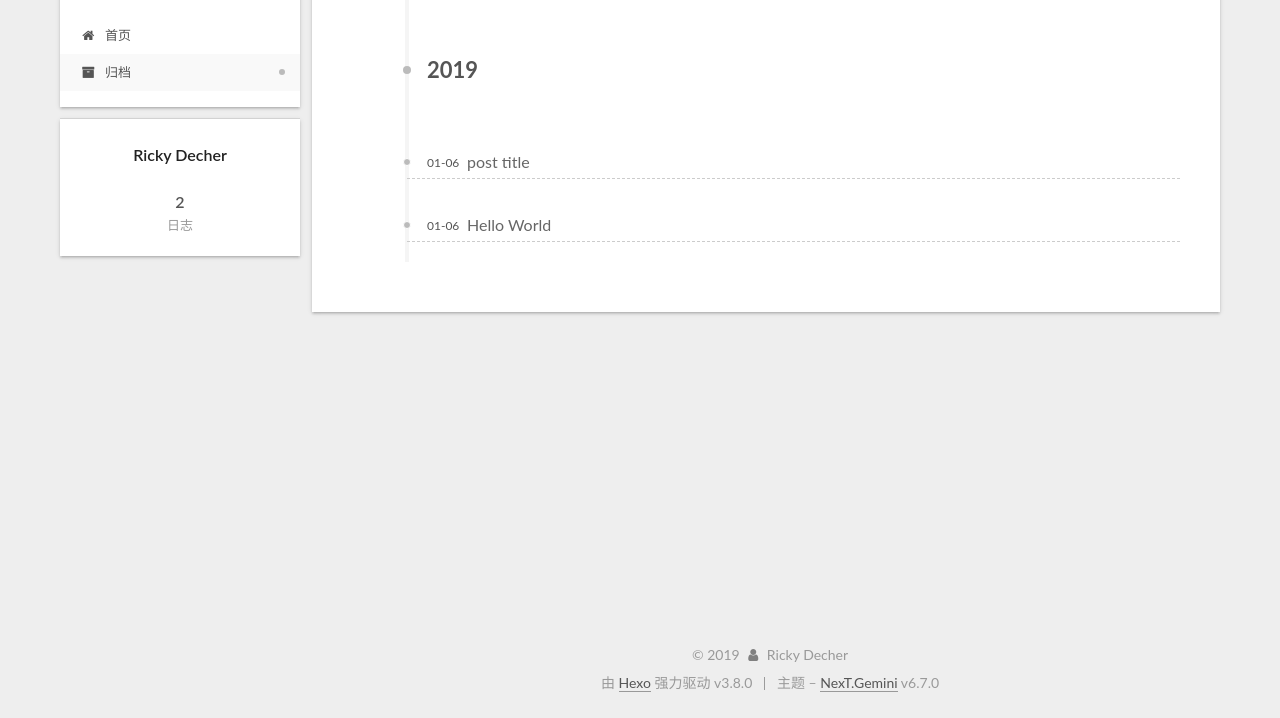
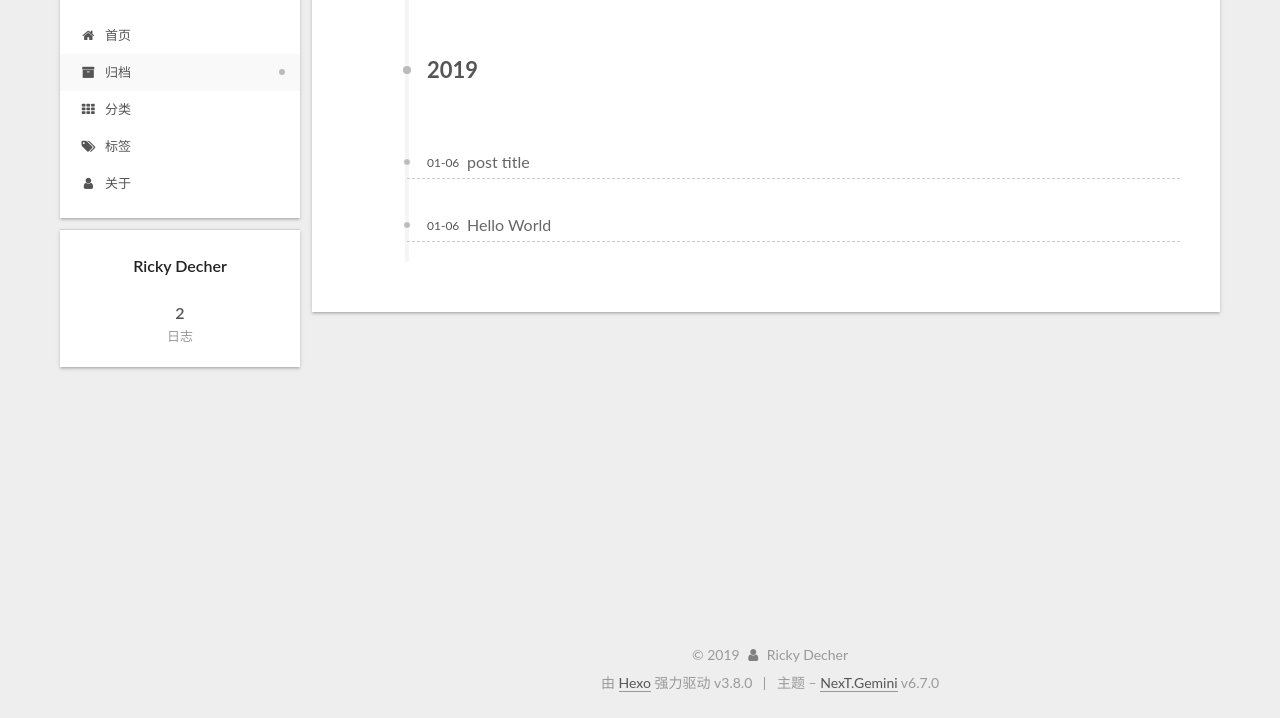
Before and after one commit to oofizzy/blog, a plain HTML site: page archives/2019/01/index.html in a window 1280 px wide. Shown: the part 82-800 px from the top of the page. Drawn offline with Linux system fonts and the light colour scheme.

Commit message:
Hexo Next v1.2

```diff
--- a/archives/2019/01/index.html
+++ b/archives/2019/01/index.html
@@ -238,6 +238,57 @@
 
 
 
+
+          <li class="menu-item menu-item-categories">
+
+
+
+
+
+
+
+
+
+    <a href="/categories/" rel="section"><i class="menu-item-icon fa fa-fw fa-th"></i> <br>分类</a>
+
+  </li>
+
+
+
+
+          <li class="menu-item menu-item-tags">
+
+
+
+
+
+
+
+
+
+    <a href="/tags/" rel="section"><i class="menu-item-icon fa fa-fw fa-tags"></i> <br>标签</a>
+
+  </li>
+
+
+
+
+          <li class="menu-item menu-item-about">
+
+
+
+
+
+
+
+
+
+    <a href="/about/" rel="section"><i class="menu-item-icon fa fa-fw fa-user"></i> <br>关于</a>
+
+  </li>
+
+
+
     </ul>
 
 
@@ -261,6 +312,15 @@
     <main id="main" class="main">
       <div class="main-inner">
         <div class="content-wrap">
+
+
+
+
+
+
+
+
+
 
 
 
--- a/css/main.css
+++ b/css/main.css
@@ -1882,7 +1882,7 @@ pre .javascript .function {
   width: 4px;
   height: 4px;
   border-radius: 50%;
-  background: #cb37ff;
+  background: #ff227e;
 }
 .links-of-blogroll {
   font-size: 13px;
```
Also changed, not shown: 2019/01/06/hello-world/index.html (+51 -0 lines), 2019/01/06/post-title/index.html (+51 -0 lines), archives/2019/index.html (+60 -0 lines), archives/index.html (+60 -0 lines), index.html (+51 -0 lines).
